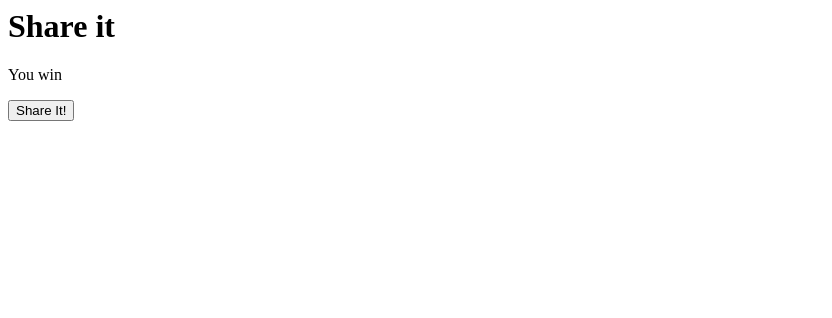
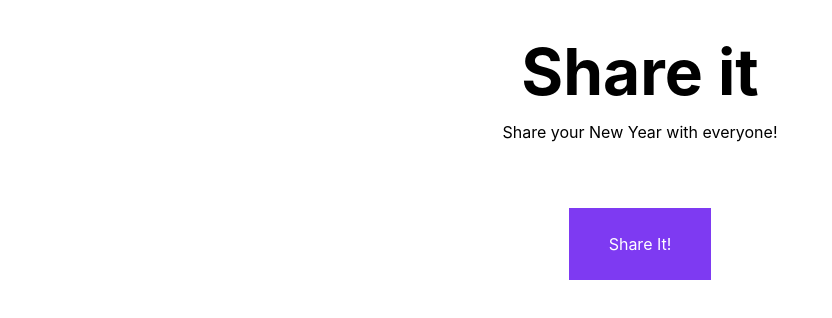
Before and after one commit to Xybron/ShareIt-, a plain HTML site: page index.html in a window 1280 px wide. Shown: the whole page, without its empty margins (0-832 px from the left). Drawn offline with nearby package versions, Linux system fonts and the light colour scheme.

Commit message:
added share image feature

```diff
--- a/index.html
+++ b/index.html
@@ -4,19 +4,20 @@
     <meta http-equiv="X-UA-Compatible" content="IE=edge">
     <meta name="viewport" content="width=device-width, initial-scale=1.0">
     <title>Share It!</title>
-    <link rel="stylsesheet" href="/css/tailwind.output.css">
+    <link rel="stylesheet" href="/css/tailwind.output.css">
     <script
       src="https://cdn.jsdelivr.net/gh/alpinejs/alpine@v2.x.x/dist/alpine.min.js"
       defer
     ></script>
-    <script src="/js/app.js"></script>
+    <script src="/js/app.js">   </script>
 </head>
-<body x-data="main()">
-    <h1>
+<body x-data="main()" class="p-6 text-center">
+    <h1 class="font-bold text-6xl">
         Share it
     </h1>
-    <p x-text="game"></p>
-    <button @click = "shareIt()">Share It!</button>
+    <p>Share your New Year with everyone!</p>
+
+    <button @click = "shareIt()" class="mt-16 bg-purple-600 p-6 px-10 text-white">Share It!</button>
 
 </body>
 </html>
--- a/js/app.js
+++ b/js/app.js
@@ -1,12 +1,20 @@
-function main(){
-    return {
-        game : "You win",
-        shareIt(){
-            console.log("Sharing")
-            if(navigator.share)return  navigator.share({title : "Share It | Your first item shared. ", url : "www.google.com"})
-
-            alert("Device not compatible with web sharing!")
-
-        }
-    }
+function main() {
+  return {
+    async shareIt() {
+      const response = await fetch("/imgs/newYears.jpg");
+      const blob = await response.blob();
+      const filesArray = [
+        new File([blob], "newYears.jpg", {
+          type: "image/jpeg",
+          lastModified: new Date().getTime(),
+        }),
+      ];
+      const shareData = {
+        title: "ShareIt!",
+        text: "Happy New Year!",
+        files: filesArray,
+      };
+      navigator.share(shareData);
+    },
+  };
 }
```
Also changed, not shown: 1 other file.
